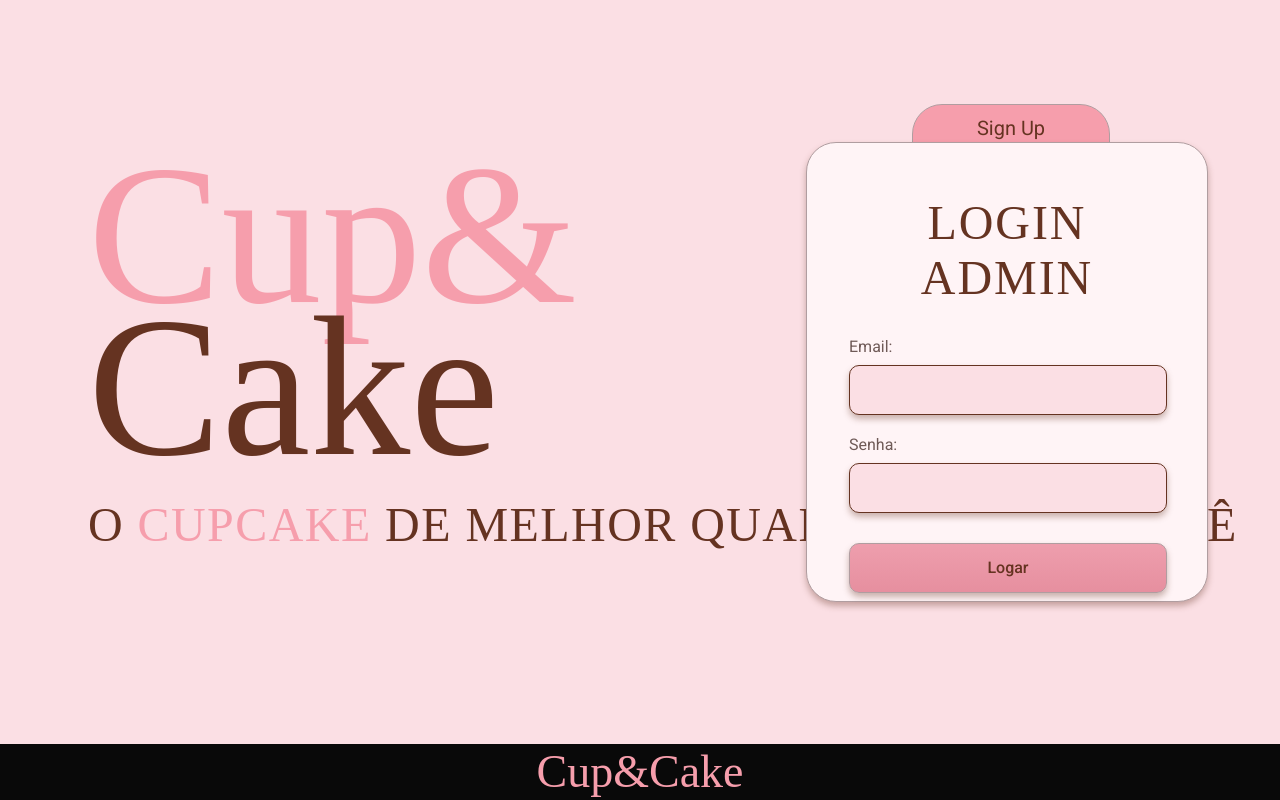
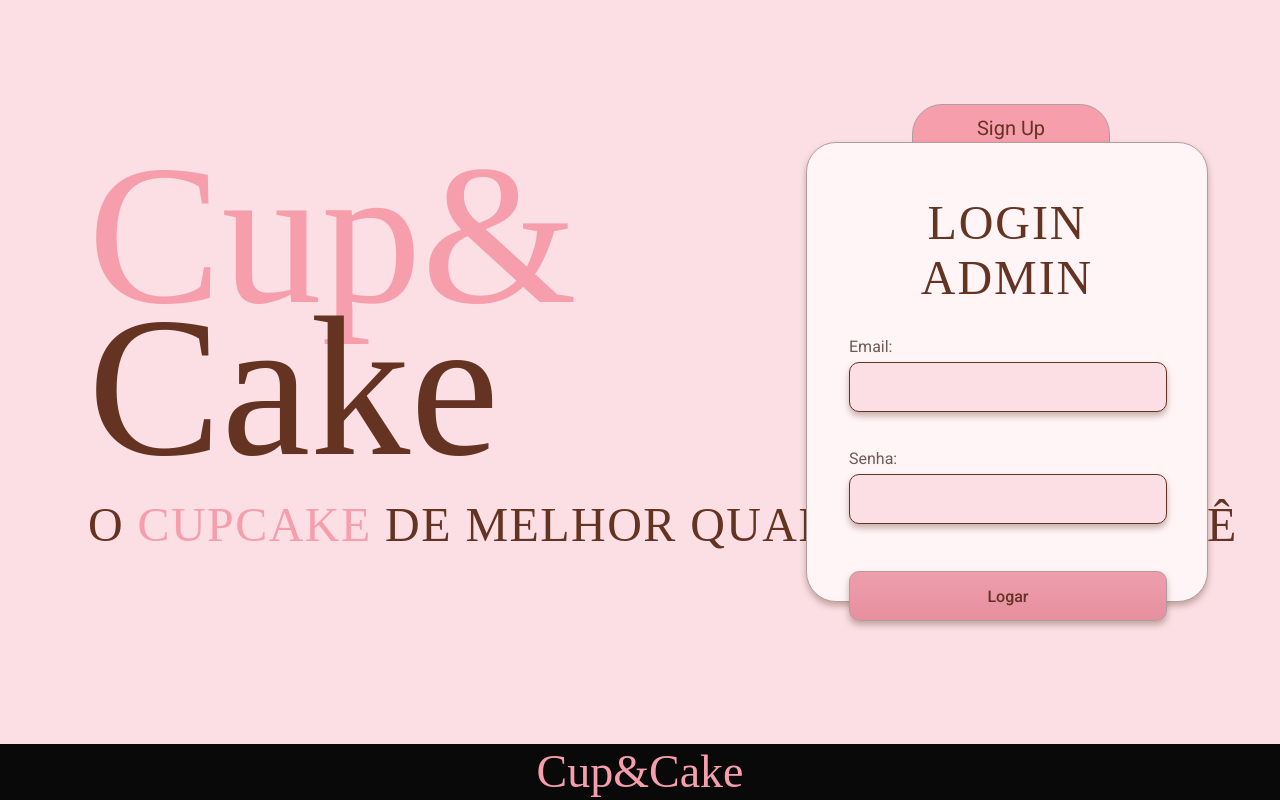
Before and after one commit to k4duzer4/knex-frontend-challenge, a React (Vite) app: page / in a window 1280 px wide. Built offline with nearby package versions, Linux system fonts and the light colour scheme; a web font is replaced by a local one.

Commit message:
feat(ui): support validation states and loading buttons

```diff
--- a/src/components/ui/InputField/index.tsx
+++ b/src/components/ui/InputField/index.tsx
@@ -1,32 +1,25 @@
+import type { InputHTMLAttributes } from 'react'
 import './styles.css'
 
 type InputFieldProps = {
   id: string
   label: string
-  type?: 'text' | 'email' | 'password'
-  placeholder?: string
-  autoComplete?: string
-  required?: boolean
-}
+  error?: string
+} & InputHTMLAttributes<HTMLInputElement>
 
-function InputField({
-  id,
-  label,
-  type = 'text',
-  placeholder,
-  autoComplete,
-  required = true,
-}: InputFieldProps) {
+function InputField({ id, label, error, className, ...inputProps }: InputFieldProps) {
   return (
     <div className="input-field">
       <label htmlFor={id}>{label}</label>
       <input
         id={id}
-        type={type}
-        placeholder={placeholder}
-        autoComplete={autoComplete}
-        required={required}
+        className={className}
+        aria-invalid={Boolean(error)}
+        {...inputProps}
       />
+      <span className="input-field__error" role="alert">
+        {error ?? ''}
+      </span>
     </div>
   )
 }
--- a/src/components/ui/InputField/styles.css
+++ b/src/components/ui/InputField/styles.css
@@ -1,7 +1,7 @@
 .input-field {
   display: flex;
   flex-direction: column;
-  gap: 0.55rem;
+  gap: 0.35rem;
 }
 
 .input-field label {
@@ -29,6 +29,17 @@
   outline-offset: 1px;
 }
 
+.input-field input[aria-invalid='true'] {
+  border-color: #b43a53;
+}
+
+.input-field__error {
+  min-height: 12px;
+  font-size: 12px;
+  color: #b43a53;
+  line-height: 1.1;
+}
+
 @media (max-width: 768px) {
   .input-field input {
     width: 100%;
--- a/src/components/ui/PrimaryButton/index.tsx
+++ b/src/components/ui/PrimaryButton/index.tsx
@@ -3,11 +3,12 @@ import './styles.css'
 type PrimaryButtonProps = {
   children: string
   type?: 'button' | 'submit'
+  disabled?: boolean
 }
 
-function PrimaryButton({ children, type = 'button' }: PrimaryButtonProps) {
+function PrimaryButton({ children, type = 'button', disabled = false }: PrimaryButtonProps) {
   return (
-    <button className="primary-button" type={type}>
+    <button className="primary-button" type={type} disabled={disabled}>
       {children}
     </button>
   )
--- a/src/components/ui/PrimaryButton/styles.css
+++ b/src/components/ui/PrimaryButton/styles.css
@@ -23,6 +23,14 @@
   transform: translateY(-1px);
 }
 
+.primary-button:disabled {
+  opacity: 0.85;
+  cursor: not-allowed;
+  transform: none;
+  filter: none;
+  box-shadow: var(--shadow-card);
+}
+
 @media (max-width: 768px) {
   .primary-button {
     width: 100%;
```
